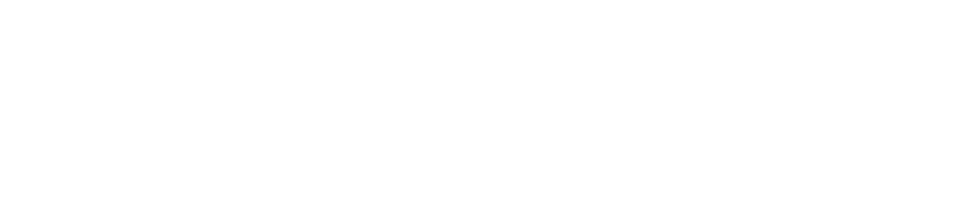
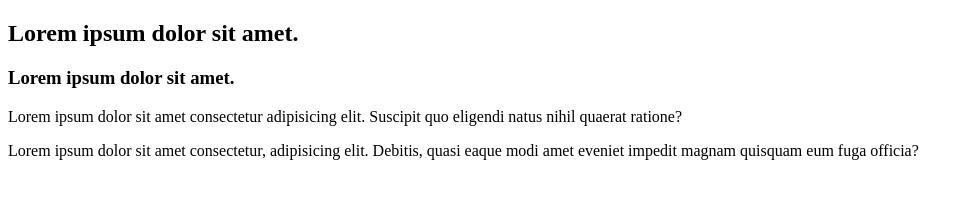
Before and after one commit to ImrangirHossain/my-first-repo, a plain HTML site: page index.html in a window 1280 px wide. Shown: the whole page, without its empty margins (0-974 px from the left). Drawn offline with Linux system fonts and the light colour scheme.

Commit message:
new commit

```diff
--- a/index.html
+++ b/index.html
@@ -5,8 +5,14 @@
     <meta http-equiv="X-UA-Compatible" content="IE=edge">
     <meta name="viewport" content="width=device-width, initial-scale=1.0">
     <title>My first repo</title>
+    <link rel="stylesheet" href="style.css">
 </head>
 <body>
+    <h2>Lorem ipsum dolor sit amet.</h2>
 
+    <h3>Lorem ipsum dolor sit amet. </h3>
+    <p>Lorem ipsum dolor sit amet consectetur adipisicing elit. Suscipit quo eligendi natus nihil quaerat ratione?</p>
+
+    <p>Lorem ipsum dolor sit amet consectetur, adipisicing elit. Debitis, quasi eaque modi amet eveniet impedit magnam quisquam eum fuga officia?</p>
 </body>
 </html>
```
Also changed, not shown: style.css (added).
